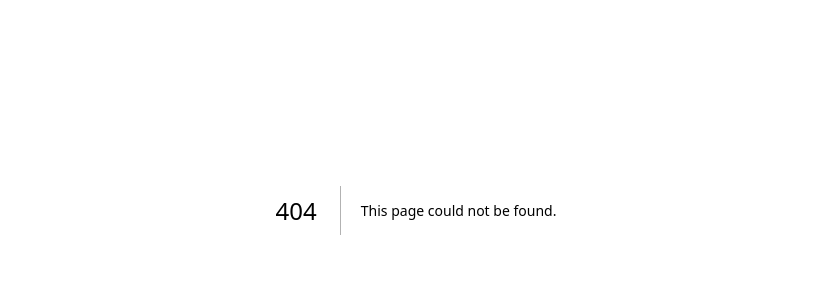
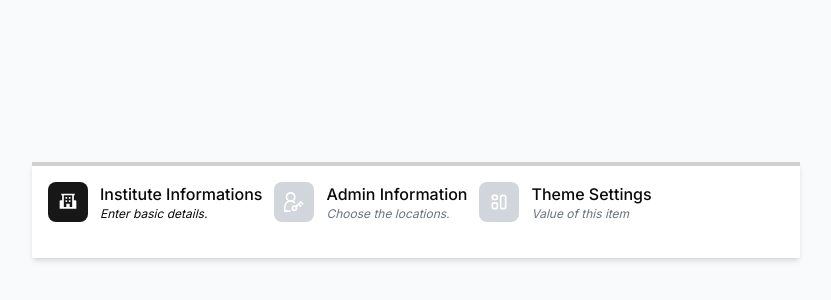
Before and after one commit to mSaroarDev/school-maker, a Next.js app: page /install in a window 1280 px wide. Before the commit this address had no page. Shown: the part 190-490 px from the top of the page, without its empty margins (224-1055 px from the left). Built offline with nearby package versions, Linux system fonts and the light colour scheme.

Commit message:
feat: add layout and main components for installation process with step progress

```diff
--- /dev/null
+++ b/src/app/(guest)/install/layout.tsx
@@ -0,0 +1,17 @@
+type Props = {
+  children: React.ReactNode;
+};
+
+const layout = ({
+  children,
+}: Props) => {
+  return (
+    <>
+      <div className="min-h-screen w-full flex items-center justify-center bg-gray-50 dark:bg-gray-800">
+        {children}
+      </div>
+    </>
+  );
+};
+
+export default layout;
--- /dev/null
+++ b/src/app/(guest)/install/page.tsx
@@ -0,0 +1,11 @@
+import InstallMain from "@/pages/guest-pages/install/InstallMain";
+
+const page = () => {
+    return (
+        <>
+          <InstallMain />
+        </>
+    );
+};
+
+export default page;
--- a/src/app/globals.css
+++ b/src/app/globals.css
@@ -130,6 +130,10 @@
     @apply bg-background ;
   }
 
+  .bg-card {
+    @apply bg-card p-2 md:p-3 lg:p-4 shadow-md;
+  }
+
   .fade-in {
     animation: fadeIn 0.6s ease-in forwards;
   }
--- a/src/components/_core/AppNav.tsx
+++ b/src/components/_core/AppNav.tsx
@@ -5,10 +5,12 @@ import Menus from "./Menus";
 import Logo from "./Logo";
 import { useEffect, useState } from "react";
 import { motion } from "framer-motion";
+import { useRouter } from "next/navigation";
 
 
 const AppNav = () => {
   const [isSticky, setIsSticky] = useState(false);
+  const {push} = useRouter();
 
   useEffect(() => {
     const handleScroll = () => {
@@ -46,7 +48,7 @@ const AppNav = () => {
             <div className="flex items-center gap-2">
               <Button className="rounded-full" size="icon" variant="outline"><CloudSun /></Button>
               <Button variant="outline"><Star size={18} /> Feedback</Button>
-              <Button>Get Started </Button>
+              <Button onClick={()=> push('/install?step=terms')}>Get Started </Button>
             </div>
           </div>
         </main>
--- /dev/null
+++ b/src/components/_core/StepProgress.tsx
@@ -0,0 +1,56 @@
+import type { JSX } from "react";
+
+interface IStep {
+  stepId: number;
+  stepName: string;
+  desc: string;
+  icon: JSX.Element;
+};
+
+interface IStepProgressProps {
+  steps: IStep[];
+  currStepId: number;
+  className?: string;
+  direction?: "row" | "col";
+};
+
+const StepProgress = ({ steps, currStepId, className, direction = "row" }: IStepProgressProps) => {
+
+  return (
+    <>
+      <div className={`hidden md:flex ${direction === "col" ? "flex-col items-start" : "flex-row items-center"} flex-wrap gap-3 ${className}`}>
+        {steps.map((step) => (
+          <div
+            key={step.stepId}
+            className="flex items-center justify-start gap-3 mb-5"
+          >
+            <div
+              className={`min-w-10 h-10 rounded-md ${currStepId === step.stepId
+                ? "bg-primary"
+                : "bg-gray-300 dark:bg-gray-600"
+                } text-white flex items-center justify-center`}
+            >
+              {step.icon}
+            </div>
+            <div>
+              <p
+                className={`font-medium ${currStepId === step.stepId && "text-brand dark:text-gray-100"
+                  }`}
+              >
+                {step.stepName}
+              </p>
+              <p
+                className={`text-xs italic ${currStepId === step.stepId ? "text-brand dark:text-gray-100" : "text-gray-500"
+                  }`}
+              >
+                {step.desc}
+              </p>
+            </div>
+          </div>
+        ))}
+      </div>
+    </>
+  );
+};
+
+export default StepProgress;
--- /dev/null
+++ b/src/pages/guest-pages/install/InstallMain.tsx
@@ -0,0 +1,31 @@
+"use client";
+
+import StepProgress from "@/components/_core/StepProgress";
+import { useState } from "react";
+import { BiSolidSchool } from "react-icons/bi";
+import { GrUserAdmin } from "react-icons/gr";
+import { TbLayout } from "react-icons/tb";
+
+const InstallMain = () => {
+  const steps = [
+    { stepId: 1, stepName: "Institute Informations", desc: "Enter basic details.", icon: <BiSolidSchool size={20} /> },
+    { stepId: 2, stepName: "Admin Information", desc: "Choose the locations.", icon: <GrUserAdmin size={20} /> },
+    { stepId: 3, stepName: "Theme Settings", desc: "Value of this item", icon: <TbLayout size={20} /> },
+  ];
+
+  const [currStepId, setCurrStepId] = useState(1);
+
+  const [formdata, setFormdata] = useState({
+
+  });
+
+  return (
+    <>
+      <div className="w-full max-w-3xl mx-auto bg-card border-t-4 border-primary/20">
+        <StepProgress direction="row" className="col-span-3 lg:col-span-2 pr-2" steps={steps} currStepId={currStepId} />
+      </div>
+    </>
+  );
+};
+
+export default InstallMain;
--- a/src/pages/home/HeroSection.tsx
+++ b/src/pages/home/HeroSection.tsx
@@ -21,7 +21,7 @@ const HeroSection = () => {
             transition={{ duration: 0.6, delay: 0.2 }}
             className="max-w-2xl mb-4 text-4xl font-extrabold leading-none tracking-tight md:text-5xl xl:text-6xl dark:text-white"
           >
-            Building digital <br /> products & brands.
+            Create your school <br /> website in minutes.
           </motion.h1>
           <motion.p
             initial={{ opacity: 0, y: -20 }}
```
